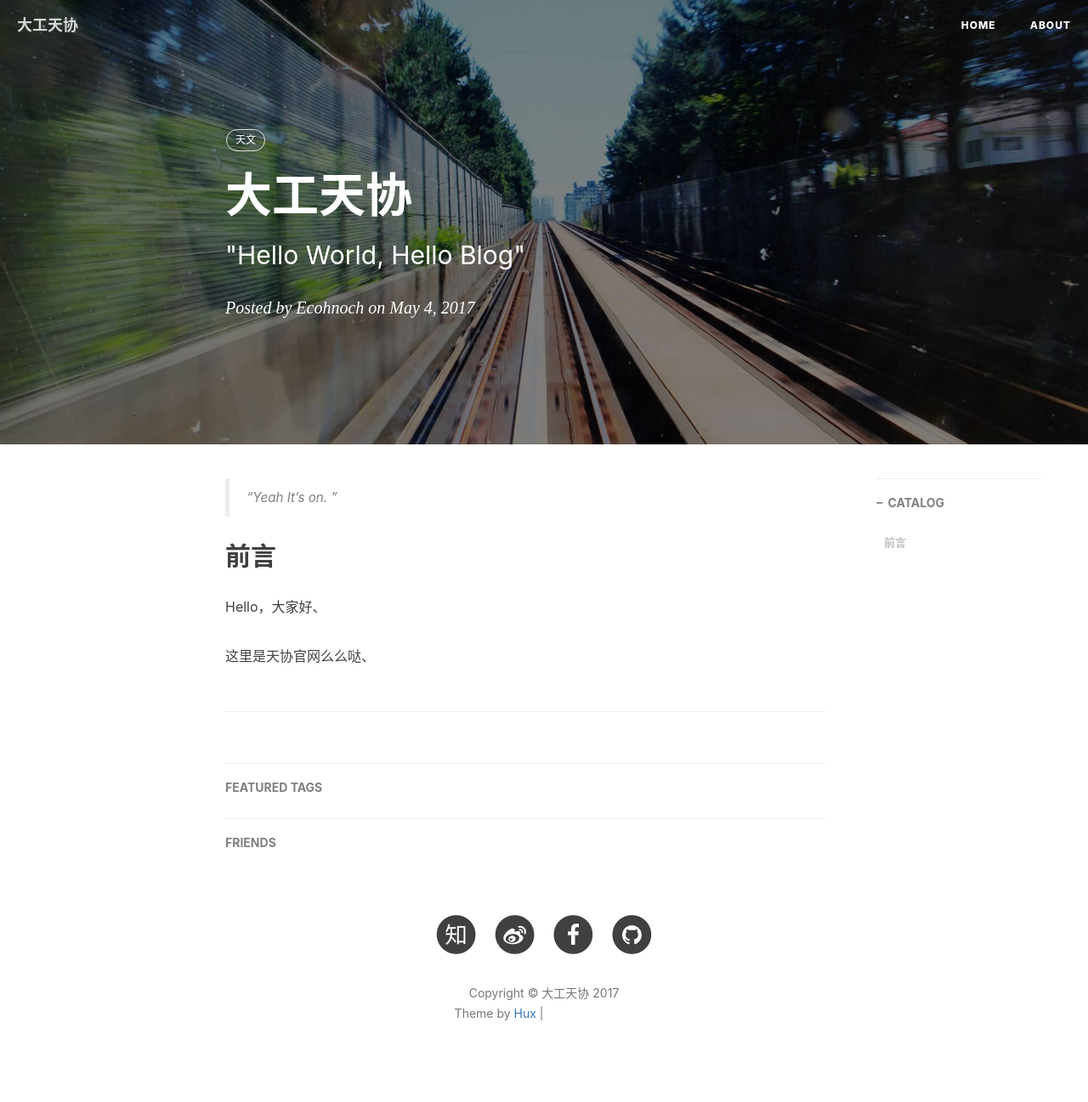
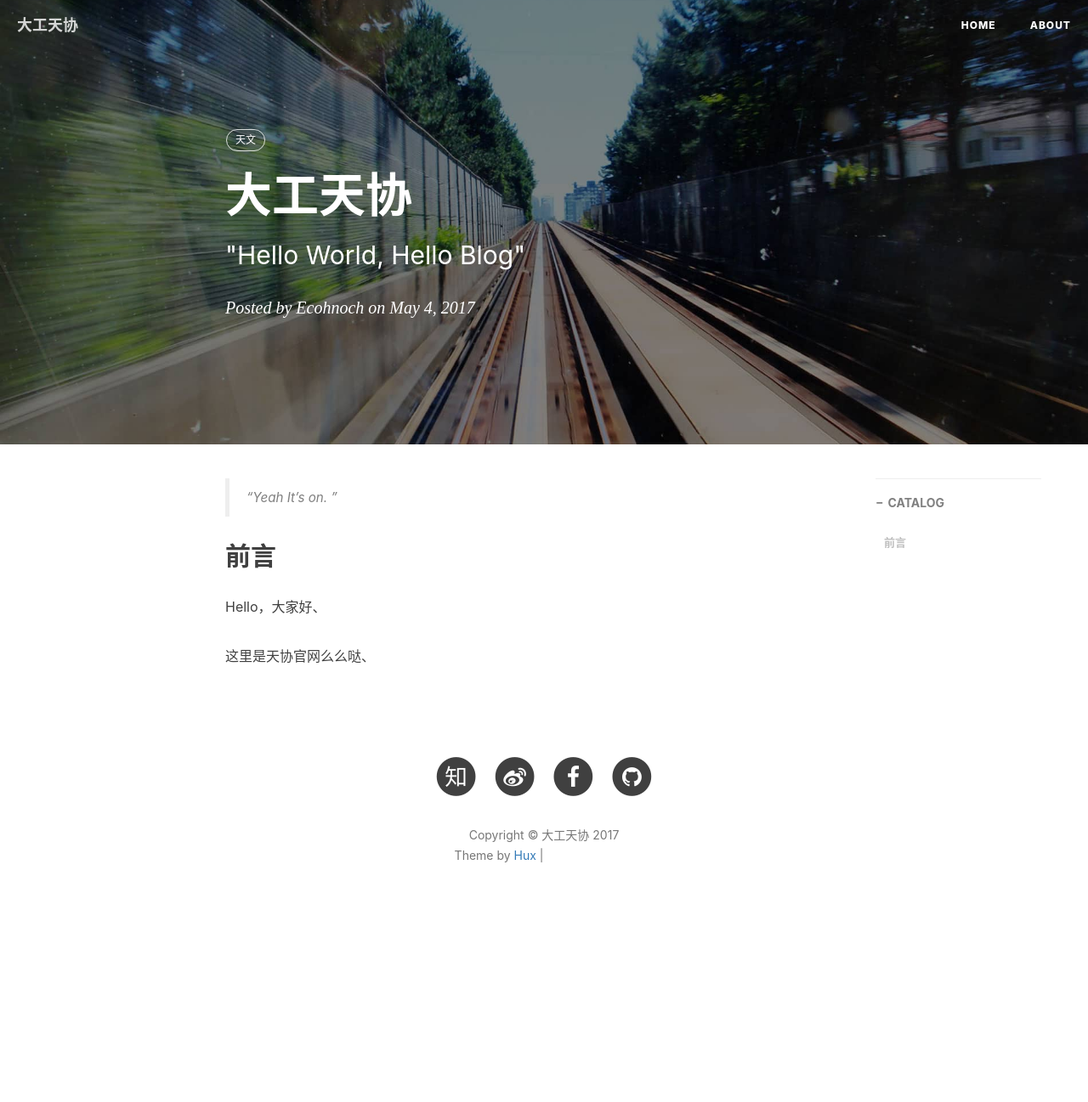
Before and after one commit to Plug-Play/Plug-Play.github.io, a Jekyll site: the page built from _posts/2017-05-04-duttianxie.markdown, in a window 1280 px wide. Shown: the whole page at 85% size. Built offline with Jekyll 4.4.1, drawn with Linux system fonts in a browser that asks for light colours; nearby versions of some CDN libraries; comment, search, counter and statistics services are not loaded; after the commit the page ends 1111 px from its top, so only the background shows below that; some of the changed lines change nothing that is shown; grey boxes are pictures that could not be loaded.

Commit message:
Third commit

```diff
--- a/_config.yml
+++ b/_config.yml
@@ -47,16 +47,6 @@
 
 
 
-# Disqus settings
-#disqus_username: _your_disqus_short_name_
-
-# Duoshuo settings
-duoshuo_username: duttianxie
-# Share component is depend on Comment so we can NOT use share only.
-duoshuo_share: true                     # set to false if you want to use Comment without Sharing
-
-
-
 
 # Analytics settings
 # Baidu Analytics
@@ -72,20 +62,3 @@
 sidebar: true                           # whether or not using Sidebar.
 sidebar-about-description: "看..看星星"
 sidebar-avatar: /img/avatar-hux.jpg      # use absolute URL, seeing it's used in both `/` and `/about/`
-
-
-
-# Featured Tags
-featured-tags: true                     # whether or not using Feature-Tags
-featured-condition-size: 1              # A tag will be featured if the size of it is more than this condition value
-
-
-
-# Progressive Web Apps
-chrome-tab-theme-color: "#000000"
-service-worker: true
-
-
-
-# Friends
-friends: []
```
